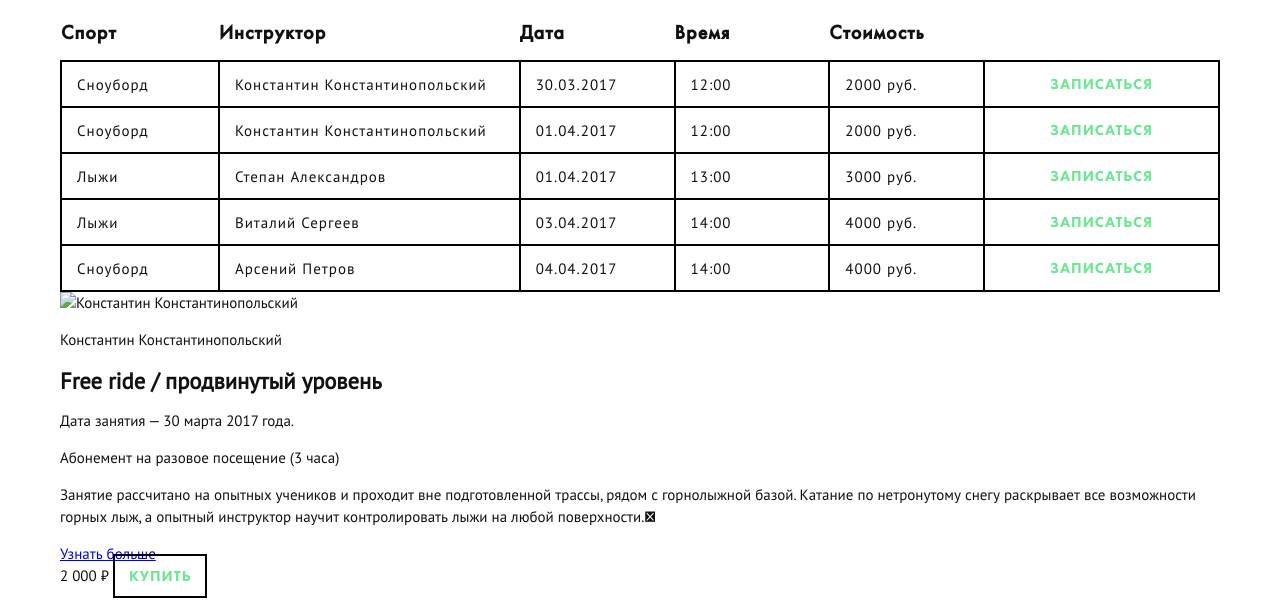
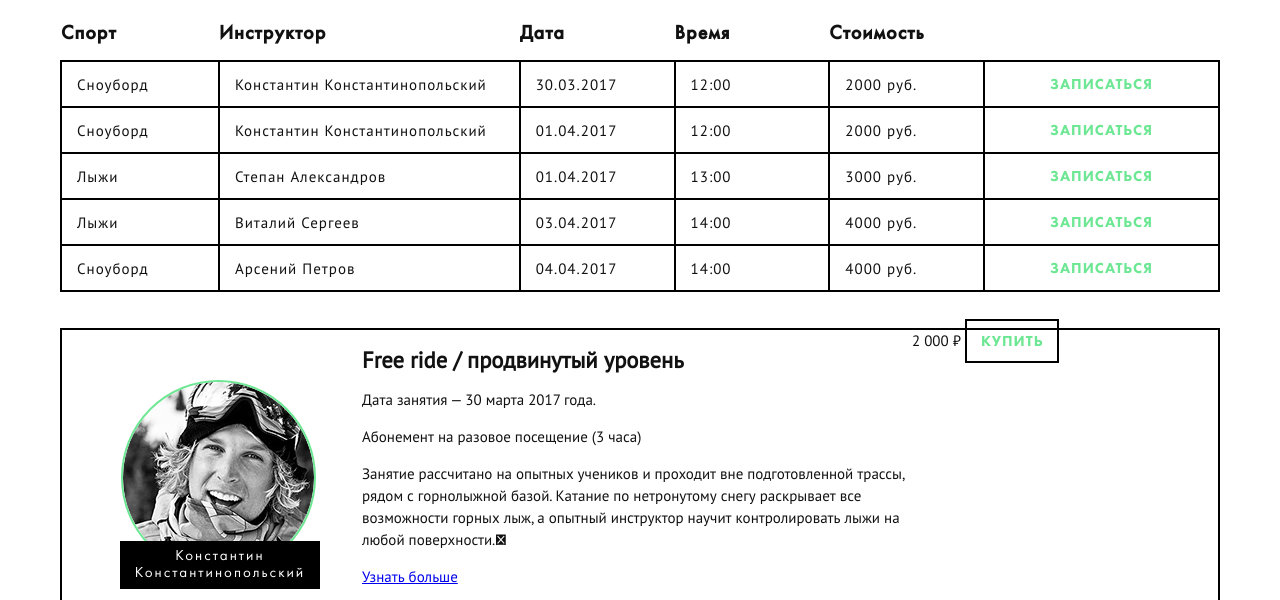
Before and after one commit to s-fomenko/Ice-Ace, a website: page src/index.html in a window 1280 px wide. Shown: the part 203-803 px from the top of the page. Drawn offline with nearby package versions, Linux system fonts and the light colour scheme; files that its build step writes are made by us from their sources; files whose address does not match are found by name; a web font is replaced by a local one.

Commit message:
offer part 1

```diff
--- /dev/null
+++ b/src/blocks/offer/offer.scss
@@ -0,0 +1,46 @@
+.offer {
+  border: 2px solid #000000;
+  display: flex;
+
+  &__item {
+    &:first-of-type {
+      width: 300px;
+      padding: 50px 42px 30px 59px;
+      box-sizing: border-box;
+      position: relative;
+    }
+
+    &:nth-of-type(2) {
+      width: 550px;
+    }
+
+    &:last-of-type {
+      width: 260px;
+    }
+  }
+
+  &__img {
+    width: 191px;
+    height: 191px;
+    border: 2px solid $color-green;
+    border-radius: 50%;
+  }
+
+  &__name {
+    font-family: $futura-pt-book;
+    font-size: 15px;
+    line-height: 17px;
+    color: #ffffff;
+    background-color: #000000;
+    text-decoration: none;
+    display: block;
+    text-align: center;
+    position: absolute;
+    bottom: 22px;
+    left: 58px;
+    width: 200px;
+    box-sizing: border-box;
+    padding: 7px 10px;
+    letter-spacing: 2px;
+  }
+}
--- a/src/blocks/table/table.scss
+++ b/src/blocks/table/table.scss
@@ -1,6 +1,6 @@
 .table {
   border-collapse: collapse;
-  // width: 100%;
+  margin-bottom: 36px;
 
   &__header {
     font-family: $futura-pt-medium;
--- a/src/index.html
+++ b/src/index.html
@@ -107,7 +107,7 @@
 
           <div class="offer__item">
             <img class="offer__img" src="img/instructor.png" width="191" height="191" alt="Константин Константинопольский">
-            <p class="offer__name">Константин Константинопольский</p>
+            <a class="offer__name" href="#">Константин Константинопольский</a>
           </div>
 
           <div class="offer__item">
--- a/src/style.scss
+++ b/src/style.scss
@@ -11,3 +11,4 @@
 @import "blocks/page-main/page-main.scss";
 @import "blocks/title/title.scss";
 @import "blocks/table/table.scss";
+@import "blocks/offer/offer.scss";
```
Also changed, not shown: build/css/style.css, build/img/instructor.jpg (added), build/img/instructor.png (added), build/index.html, src/blocks/offer/instructor.jpg (added), src/blocks/offer/instructor.png (added).
